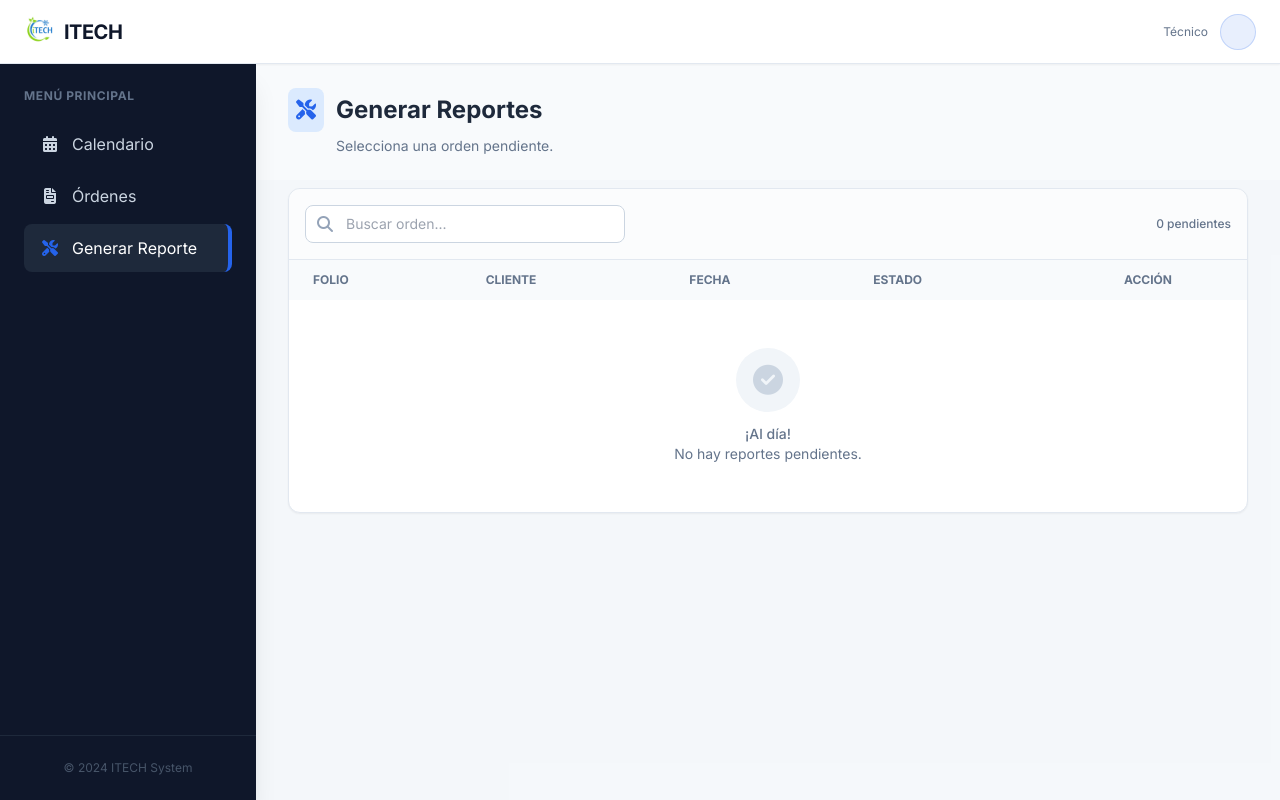
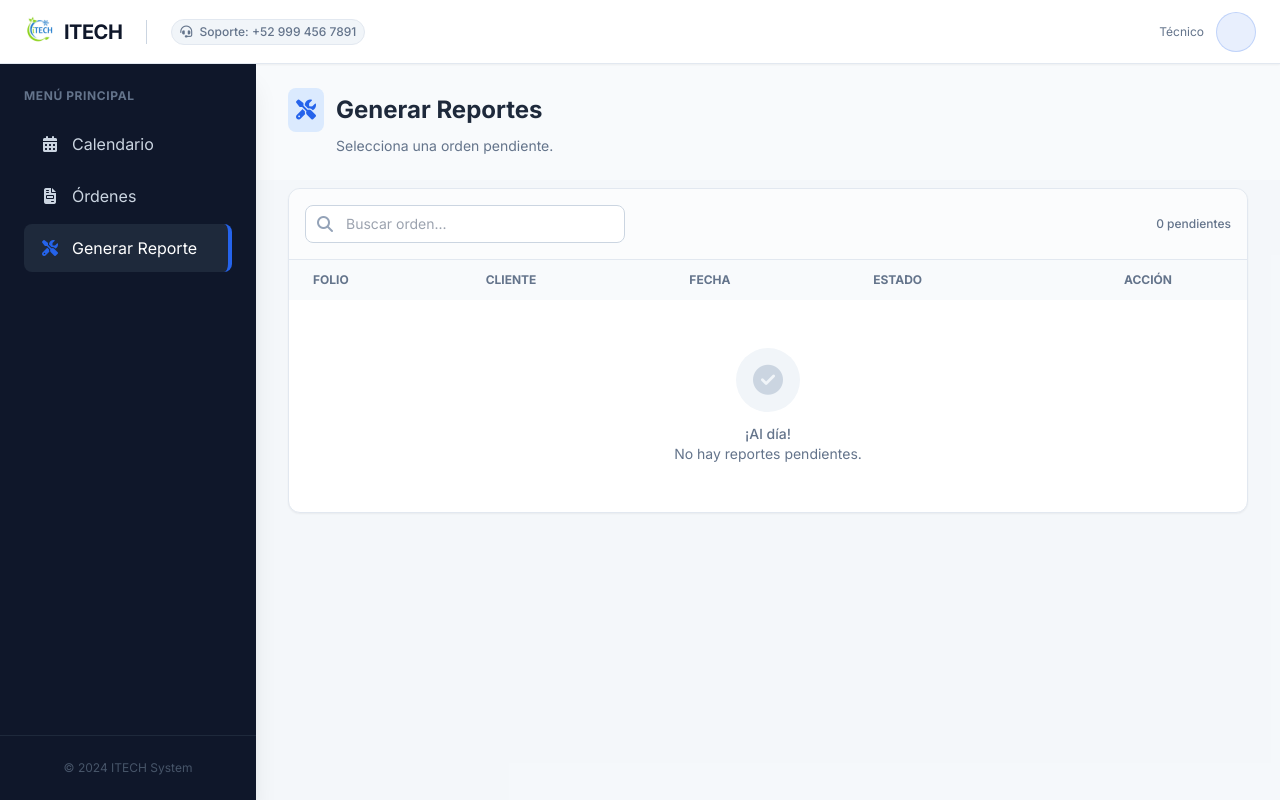
Before and after one commit to carrillo1612/Sistema-ITECH-Django, a Django app: page /reportes/pendientes/ in a window 1280 px wide. Run offline with Django 5.2, Linux system fonts and the light colour scheme; the visitor is signed in with stand-in values (Sample User, id 1); data comes from the database, SQL or seed files in the repository; data that the repository does not hold is empty; some libraries are stand-ins or nearby versions.

Commit message:
fix: ords

```diff
--- a/servicios/templates/servicios/lista_reportes_pendientes.html
+++ b/servicios/templates/servicios/lista_reportes_pendientes.html
@@ -44,16 +44,20 @@
 
 <body class="bg-slate-100 text-slate-800 h-[100dvh] flex flex-col overflow-hidden font-sans">
 
-    <nav class="bg-white border-b border-slate-200 h-16 flex items-center justify-between px-4 sm:px-6 shadow-sm z-30 shrink-0">
-        <div class="flex items-center gap-3">
-            <button id="mobile-menu-btn" class="lg:hidden text-slate-500 hover:text-slate-700 focus:outline-none p-2">
+   <nav class="bg-white border-b border-slate-200 h-16 flex items-center justify-between px-4 sm:px-6 shadow-sm z-20 shrink-0">
+        <div class="flex items-center gap-4">
+            <button id="mobile-menu-btn" onclick="toggleSidebar()" class="lg:hidden p-2 text-slate-500 hover:text-accent">
                 <i class="fas fa-bars text-xl"></i>
             </button>
 
             <div class="flex items-center gap-2">
-                <img src="{% static 'img/logo.JPEG' %}" alt="Logo" class="h-8 w-auto object-contain">
-                <span class="font-bold text-lg sm:text-xl tracking-tight text-slate-900 hidden sm:inline">ITECH</span>
+                <img src="{% static 'img/logo.jpeg' %}" alt="Logo" class="h-8 w-auto object-contain">
+                <span class="font-bold text-xl tracking-tight text-slate-900">ITECH</span>
             </div>
+            <div class="hidden md:flex h-6 w-px bg-slate-300 mx-2"></div>
+            <span class="hidden md:block text-xs font-medium text-slate-500 bg-slate-100 px-2 py-1 rounded-full border border-slate-200">
+                <i class="fas fa-headset mr-1"></i> Soporte: +52 999 456 7891
+            </span>
         </div>
 
         <div class="flex items-center gap-3">
@@ -61,7 +65,7 @@
                 <p class="text-sm font-semibold text-slate-700">{{ user.Nombre }} {{ user.Apellido }}</p>
                 <p class="text-xs text-slate-500">{{ user.Rol }}</p>
             </div>
-            <div class="h-9 w-9 bg-accent/10 rounded-full flex items-center justify-center text-accent font-bold border border-accent/20">
+            <div class="h-10 w-10 bg-accent/10 rounded-full flex items-center justify-center text-accent font-bold border border-accent/20">
                 {{ user.Nombre|slice:":1" }}{{ user.Apellido|slice:":1" }}
             </div>
         </div>
```
Also changed, not shown: servicios/templates/servicios/clientes.html (+6 -2 lines), servicios/templates/servicios/gestion_usuarios.html (+6 -6 lines), servicios/templates/servicios/registro_tecnico.html (+6 -6 lines).
